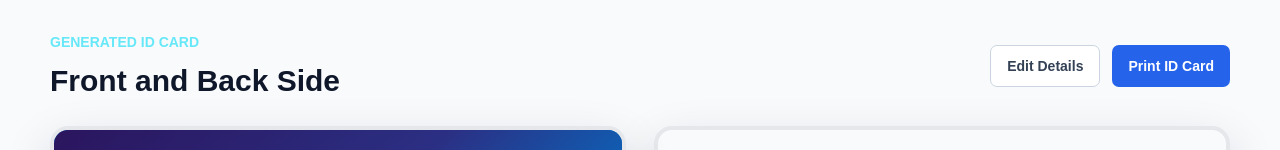
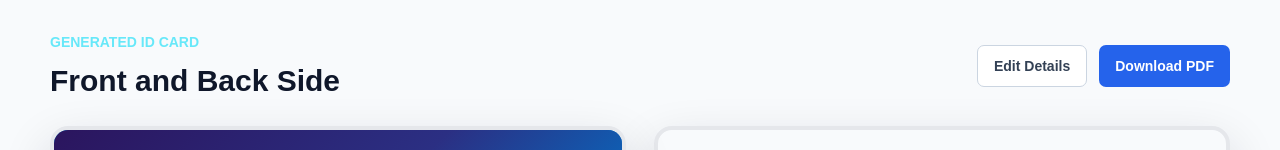
Before and after one commit to MichealDsebastian/mds-id-studio, a plain HTML site: page card.html in a window 1280 px wide. Shown: the top 150 px of the page. Drawn offline with Linux system fonts and the light colour scheme.

Commit message:
Update card.html

```diff
--- a/card.html
+++ b/card.html
@@ -16,7 +16,7 @@
             </div>
             <div class="card-actions">
                 <a href="index.html">Edit Details</a>
-                <button type="button" onclick="window.print()">Print ID Card</button>
+                <button type="button" onclick="downloadPdf()">Download PDF</button>
             </div>
         </header>
 
```
